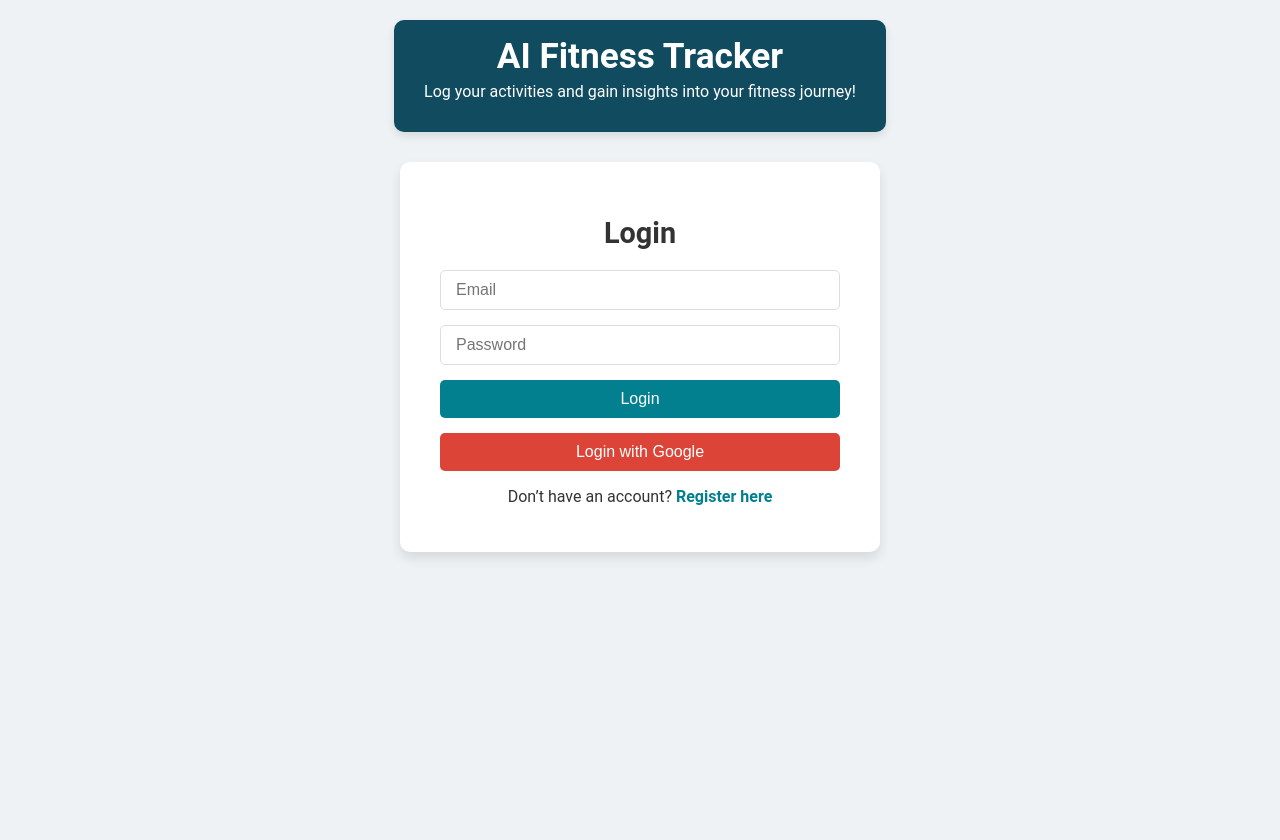
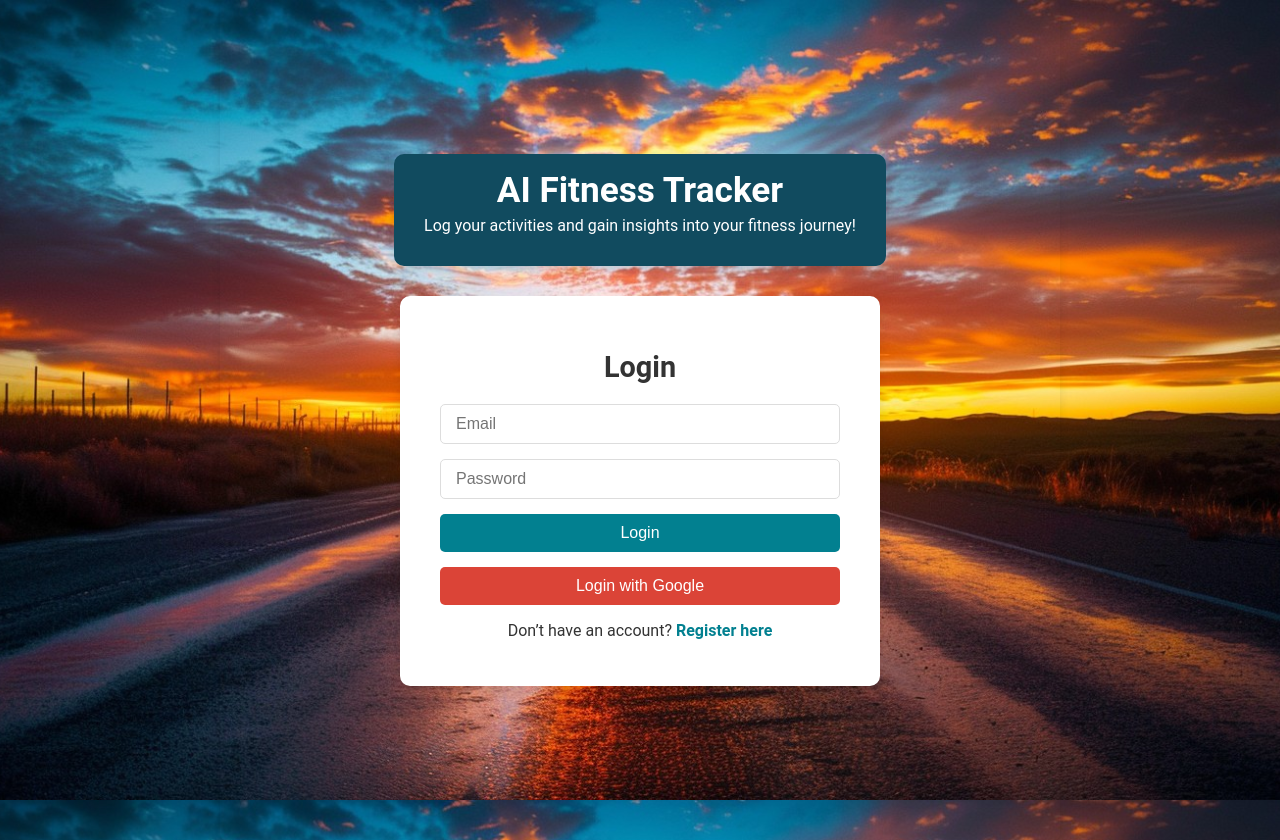
Before and after one commit to JbellMD/ai-fitness-tracker, a React (Create React App) app: page /login in a window 1280 px wide. Built offline with nearby package versions, Linux system fonts and the light colour scheme; no server answers.

Commit message:
Updated layout for background image

```diff
--- a/src/App.css
+++ b/src/App.css
@@ -1,19 +1,38 @@
-/* General Styles */
+/* Global background image for the entire app */
 body {
-  font-family: 'Roboto', sans-serif;
   margin: 0;
   padding: 0;
-  background-color: #eef2f5;
+  background-image: url("./runner.jpg"); /* Adjust the path if necessary */
+  background-size: cover; /* Ensures the image covers the entire viewport */
+  background-position: center; /* Centers the image */
+  background-attachment: fixed; /* Keeps the image fixed during scrolling */
+  background-repeat: no-repeat;
+  font-family: "Roboto", sans-serif;
   color: #333;
 }
 
+/* General container styling to ensure readability */
 .App {
-  display: flex;
-  flex-direction: column;
-  align-items: center;
   padding: 20px;
   min-height: 100vh;
+  border-radius: 6px;
+  box-shadow: 0 4px 10px rgba(0, 0, 0, 0.1);
+  max-width: 800px; /* Controls the width of the content */
+  margin: 0 auto; /* Horizontally centers the container */
+  display: flex;
+  flex-direction: column; /* Aligns children vertically */
+  justify-content: center; /* Centers content vertically */
+  align-items: center; /* Centers content horizontally */
 }
+
+@media (max-width: 768px) {
+  .App {
+    max-width: 90%; /* Use a percentage width for smaller screens */
+    padding: 15px;
+  }
+}
+
+
 
 /* Header */
 .App-header {
```
Also changed, not shown: public/runner.jpg (added), src/runner.jpg (added).
